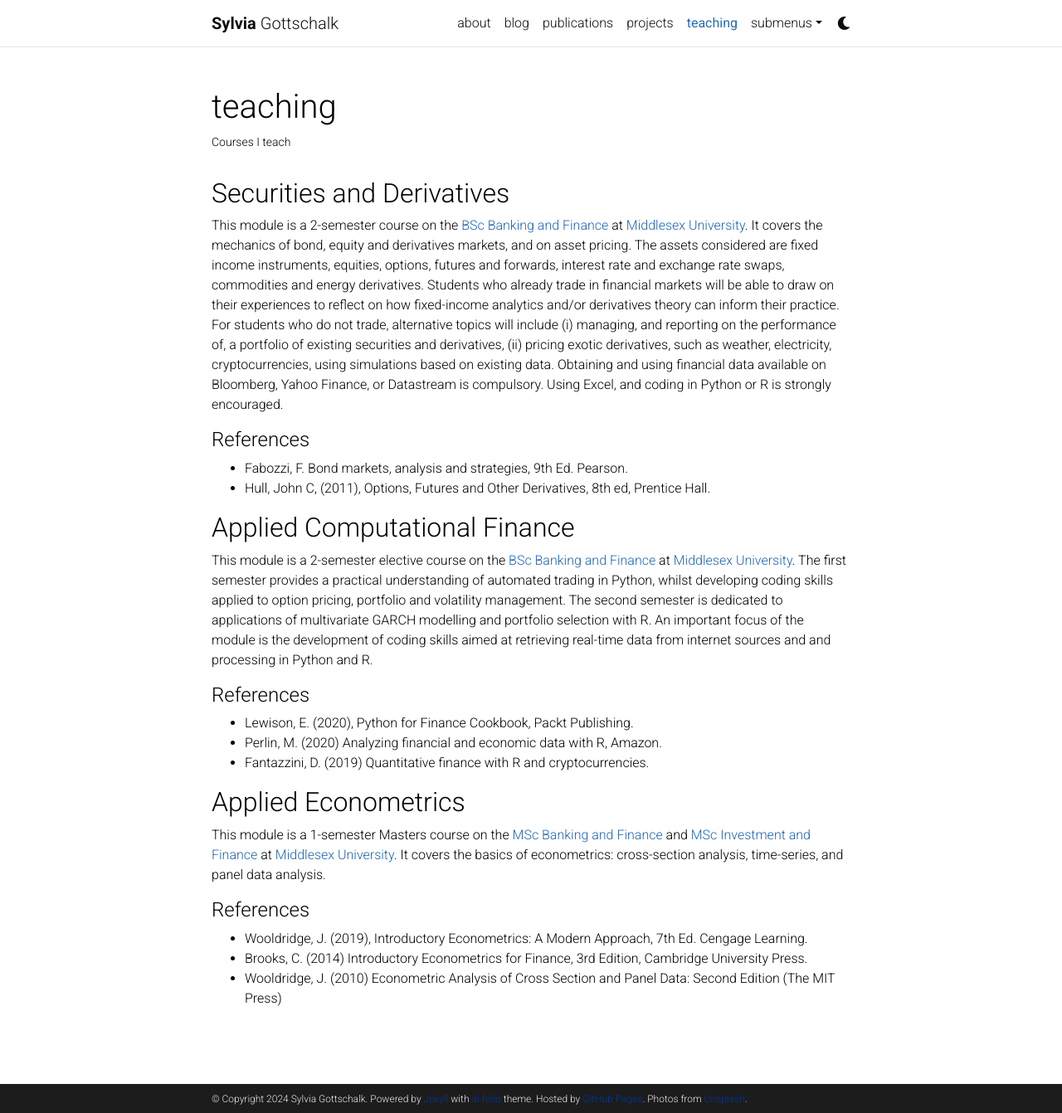
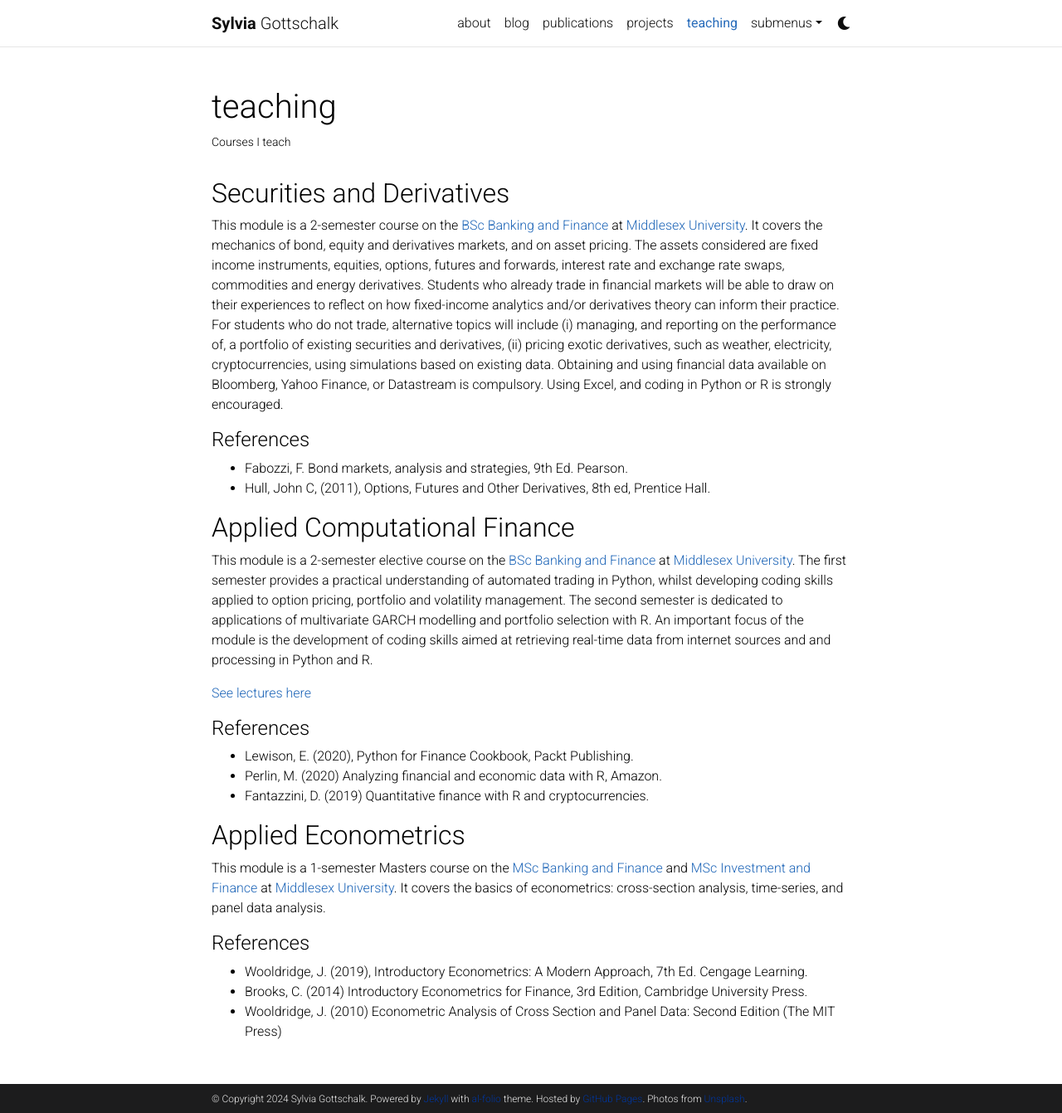
Before and after one commit to sdgottschalk/sgottschalk.io, a Jekyll site: the page built from _pages/teaching.md, in a window 1280 px wide and 1342 px high. Shown: the whole window at 83% size. Built offline with Jekyll 4.4.1, drawn with Linux system fonts in a browser that asks for light colours; comment, search, counter and statistics services are not loaded; a style sheet for code colours, icons or effects is not loaded.

Commit message:
Update teaching.md

```diff
--- a/_pages/teaching.md
+++ b/_pages/teaching.md
@@ -21,6 +21,8 @@ such as weather, electricity, cryptocurrencies, using simulations based on exist
 ## Applied Computational Finance
 This module is a 2-semester elective course on the [BSc Banking and Finance](https://www.mdx.ac.uk/courses/undergraduate/banking-and-finance) at [Middlesex University](www.mdx.ac.uk). The first semester provides a practical understanding of automated trading in Python, whilst developing coding skills applied to option pricing, portfolio and volatility management. The second semester is dedicated to applications of multivariate GARCH modelling and portfolio selection with R. An important focus of the module is the development of coding skills aimed at retrieving real-time data from internet sources and and processing in Python and R.
 
+[See lectures here](https://sdgottschalk-acqf.netlify.app/)
+
 #### References
 <ul>
     <li>Lewison, E. (2020), Python for Finance Cookbook, Packt Publishing.</li>
```
